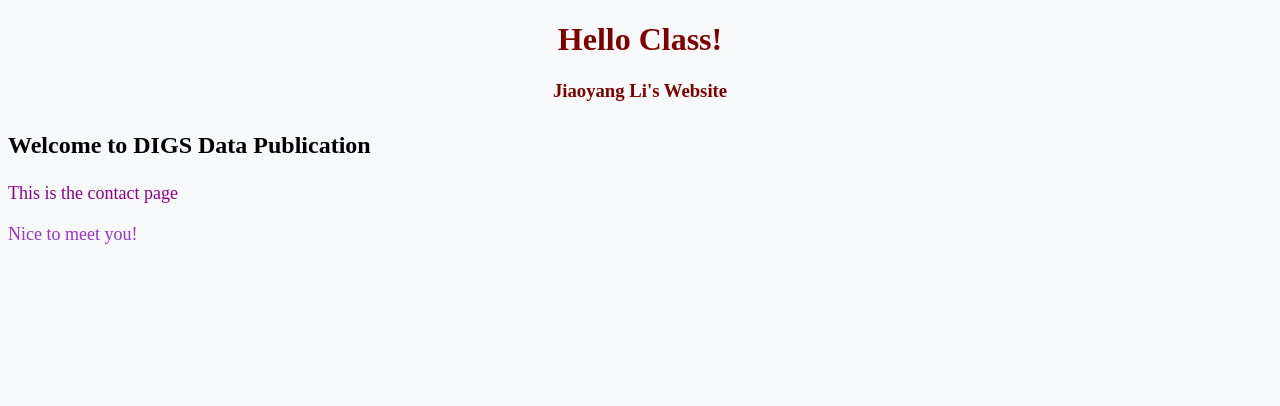
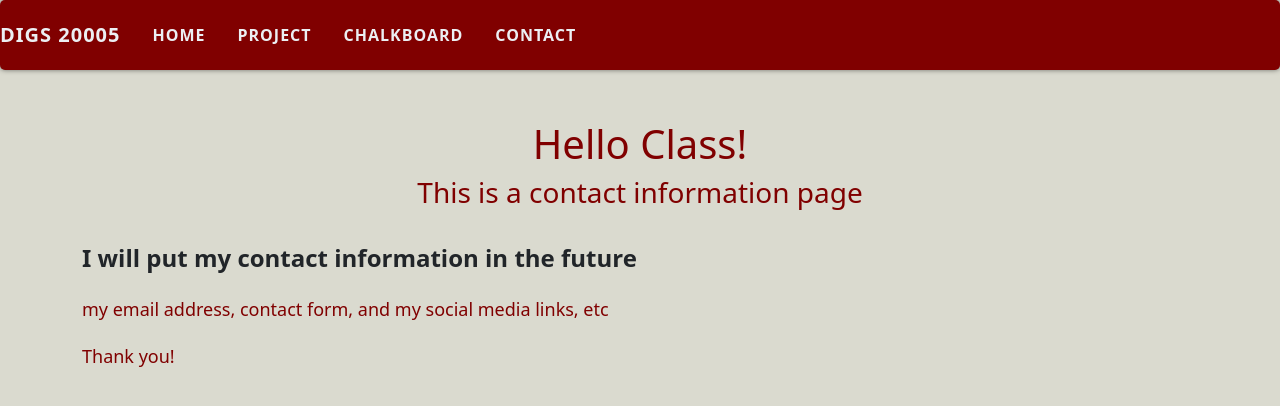
Before and after one commit to laluna559/JiaoyangLi_20005, a plain HTML site: page contact.html in a window 1280 px wide. Drawn offline with nearby package versions, Linux system fonts and the light colour scheme.

Commit message:
Update contact.html

```diff
--- a/contact.html
+++ b/contact.html
@@ -1,13 +1,78 @@
 <!DOCTYPE html>
 <html>
 <head>
-    <link rel="stylesheet" href="styles.css">
+    <meta charset="UTF-8">
+    <meta name="viewport" content="width=device-width, initial-scale=1.0">
+    <title>Jiaoyang Li's Website</title>
+    <link href="https://cdn.jsdelivr.net/npm/bootstrap@5.0.2/dist/css/bootstrap.min.css" rel="stylesheet" integrity="sha384-EVSTQN3/azprG1Anm3QDgpJLIm9Nao0Yz1ztcQTwFspd3yD65VohhpuuCOmLASjC" crossorigin="anonymous">
+    <style>
+    body {
+        background-color: #dadacf;
+    }
+    .container {
+        margin-top: 50px;
+    }
+    h1,h3{
+        color:maroon;
+        text-align: center;
+    }
+    #welcome {
+        font-size: 24px;
+        font-weight: bold;
+        margin-top: 30px;
+    }
+    #second {
+        color:maroon;
+        font-size: 18px;
+        margin-top: 20px;
+    }
+    #third {
+        color:maroon;
+        font-size: 18px;
+        margin-top: 20px;
+    }
+    .nav {
+        background-color: maroon;
+        margin-bottom: 50px;
+        border-radius: 5px;
+        overflow: hidden;
+        box-shadow: 0px 0px 5px rgba(0,0,0,0.5);
+        padding-top: 15px;
+        padding-bottom: 15px;
+    }
+    .nav-link {
+        color: #eceff3;
+        font-weight: bold;
+        text-transform: uppercase;
+        letter-spacing: 1px;
+        transition: background-color 0.2s ease;
+    }
+    .nav-link:hover {
+        background-color: #343a40;
+        color: #f8f9fa;
+    }
+    .navbar-brand {
+        color: #eceff3;
+        font-weight: bold;
+        text-transform: uppercase;
+        letter-spacing: 1px;
+    }
+    </style>
 </head>
 <body>
+    <nav class="nav nav-pills">
+        <a class="navbar-brand" href="#">DIGS 20005</a>
+        <a class="nav-link" aria-current="page" href="index.html">HOME</a>
+        <a class="nav-link" href="about.html">Project</a>
+        <a class="nav-link" href="data.html">Chalkboard</a>
+        <a class="nav-link" href="contact.html">Contact</a>
+    </nav>
+    <div class="container">
     <h1>Hello Class!</h1>
-    <h3>Jiaoyang Li's Website</h3>
-    <p id="welcome">Welcome to DIGS Data Publication</p>
-    <p id="second">This is the contact page</p>
-    <p id="third">Nice to meet you!</p>
+    <h3>This is a contact information page</h3>
+    <p id="welcome">I will put my contact information in the future</p>
+    <p id="second">my email address, contact form, and my social media links, etc</p>
+    <p id="third">Thank you!</p>
+    </div>
 </body>
 </html>
```
